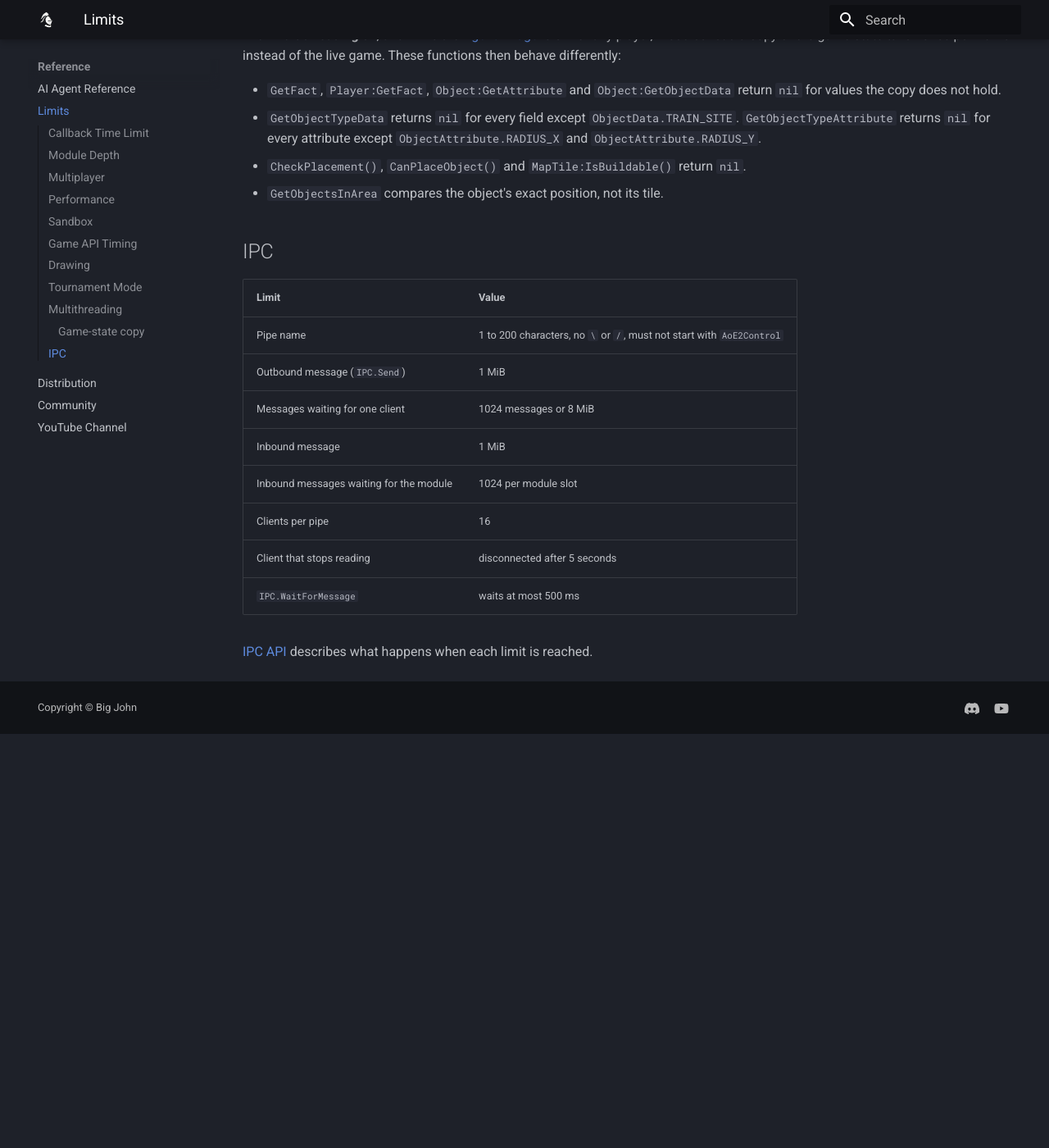
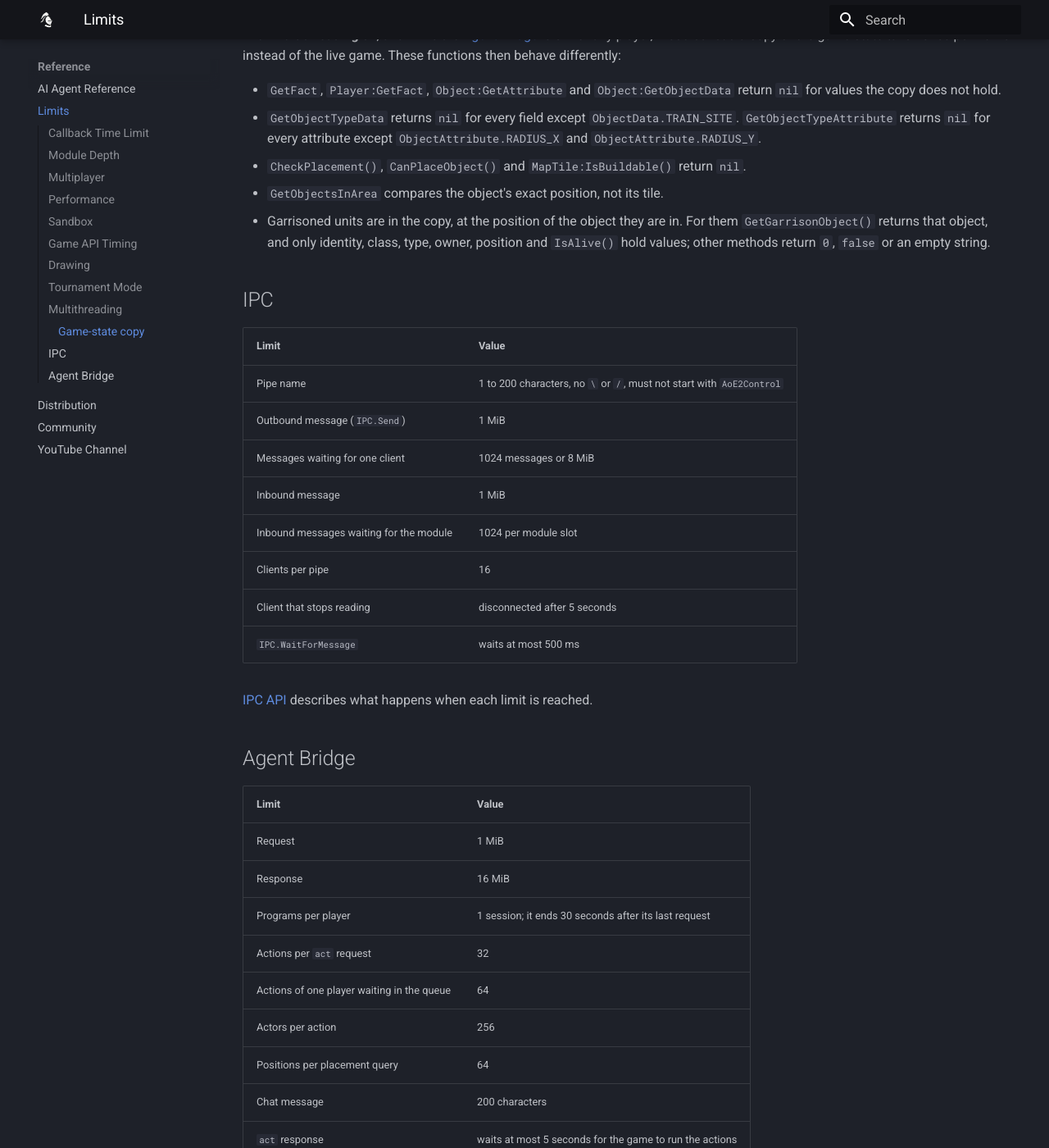
Before and after one commit to aoe2control/aoe2control.github.io, an MkDocs documentation site: the page built from docs/limits.md, in a window 1280 px wide and 1400 px high, scrolled down 2852 px. Shown: the whole window at 82% size. Built offline with MkDocs 1.6.1 and Material for MkDocs 9.7.7, drawn with Linux system fonts in a browser that asks for light colours; before the commit the page ends 3747 px from its top, so only the background shows below that; some of the changed text lies outside the part shown.

Commit message:
Docs pass for 1.1.1: Agent Bridge page, limits, chat, wording
- agent-bridge.md: a note for programs written for the 1.1.0 bridge,
  plain headings (Connecting, Requests and responses), the fields a
  garrisoned unit has, counters per bridge, back-to-work rows matching
  the Lua commands, a link to the limits.
- limits.md: an Agent Bridge limits table; garrisoned units in the
  game-state copy.
- facts.md and the engine reference: GetAllChatMessages returns the
  newest 50 messages, oldest first, game notices included.
- commands, facts, types: "while the Agent Bridge is on" (it is on per
  player now, not run by a module).

Checked: mkdocs build --strict, validate_examples.py, and
check-agent-bridge-contract.py against the docs page.

Co-Authored-By: Claude Opus 5.5 <noreply@anthropic.com>

```diff
--- a/docs/limits.md
+++ b/docs/limits.md
@@ -83,6 +83,9 @@ With **Multithreading** on, and while the [Agent Bridge](agent-bridge.md) is on
 - `GetObjectTypeData` returns `nil` for every field except `ObjectData.TRAIN_SITE`. `GetObjectTypeAttribute` returns `nil` for every attribute except `ObjectAttribute.RADIUS_X` and `ObjectAttribute.RADIUS_Y`.
 - `CheckPlacement()`, `CanPlaceObject()` and `MapTile:IsBuildable()` return `nil`.
 - `GetObjectsInArea` compares the object's exact position, not its tile.
+- Garrisoned units are in the copy, at the position of the object they are in. For them
+  `GetGarrisonObject()` returns that object, and only identity, class, type, owner, position and
+  `IsAlive()` hold values; other methods return `0`, `false` or an empty string.
 
 ## IPC
 
@@ -98,3 +101,20 @@ With **Multithreading** on, and while the [Agent Bridge](agent-bridge.md) is on
 | `IPC.WaitForMessage` | waits at most 500 ms |
 
 [IPC API](ipc-api.md#limits) describes what happens when each limit is reached.
+
+## Agent Bridge
+
+| Limit | Value |
+|-------|-------|
+| Request | 1 MiB |
+| Response | 16 MiB |
+| Programs per player | 1 session; it ends 30 seconds after its last request |
+| Actions per `act` request | 32 |
+| Actions of one player waiting in the queue | 64 |
+| Actors per action | 256 |
+| Positions per placement query | 64 |
+| Chat message | 200 characters |
+| `act` response | waits at most 5 seconds for the game to run the actions |
+| Connect, read, write | 5 seconds each |
+
+[Agent Bridge](agent-bridge.md) describes what happens when each limit is reached.
```
Also changed, not shown: docs/agent-bridge.md (+18 -11 lines), docs/commands.md (+2 -2 lines), docs/facts.md (+2 -2 lines), docs/types.md (+2 -2 lines), 1 other file.
